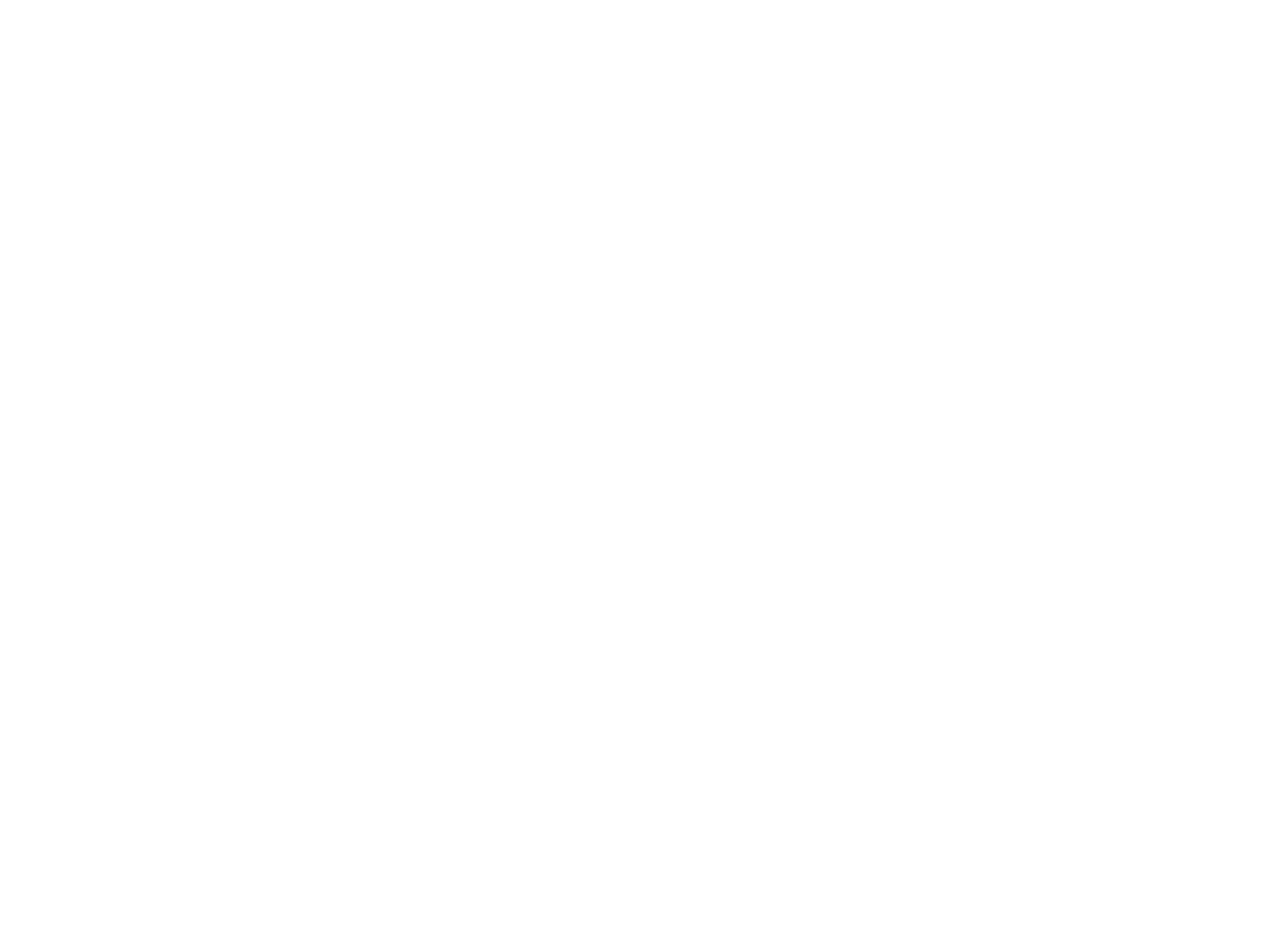
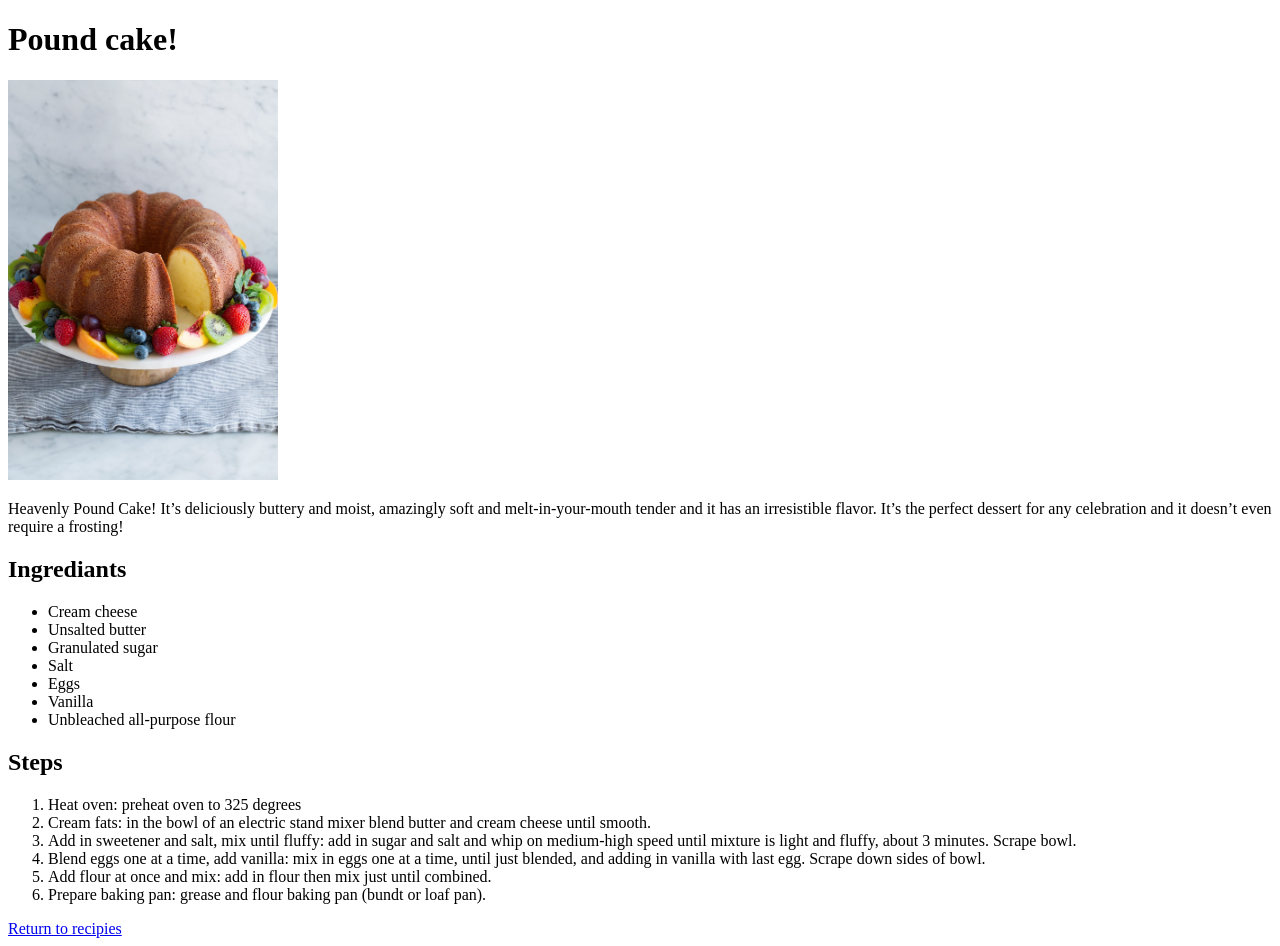
Before and after one commit to mohammadalem/odin-recipes, a plain HTML site: page recipies/Pound cake.html in a window 1280 px wide. Before the commit the page ends 800 px from the top, so only its background shows below. Drawn offline with Linux system fonts and the light colour scheme.

Commit message:
Have done the pound cakez

```diff
--- a/recipies/Pound cake.html
+++ b/recipies/Pound cake.html
@@ -5,6 +5,30 @@
     <title>Pound cake</title>
 </head>
 <body>
-
+    <h1>Pound cake!</h1>
+    <img src="../images/pound-cake-3-3245040330.jpg" height="400px">
+    <p>
+        Heavenly Pound Cake! It’s deliciously buttery and moist, amazingly soft and melt-in-your-mouth tender and it has an irresistible flavor. It’s the perfect dessert for any celebration and it doesn’t even require a frosting!
+    </p>
+    <h2>Ingrediants</h2>
+    <ul>
+        <li>Cream cheese</li>
+        <li>Unsalted butter</li>
+        <li>Granulated sugar</li>
+        <li>Salt</li>
+        <li>Eggs</li>
+        <li>Vanilla</li>
+        <li>Unbleached all-purpose flour</li>
+    </ul>
+    <h2>Steps</h2>
+    <ol>
+        <Li>Heat oven: preheat oven to 325 degrees</Li>
+        <li>Cream fats: in the bowl of an electric stand mixer blend butter and cream cheese until smooth.</li>
+        <li>Add in sweetener and salt, mix until fluffy: add in sugar and salt and whip on medium-high speed until mixture is light and fluffy, about 3 minutes. Scrape bowl.</li>
+        <li>Blend eggs one at a time, add vanilla: mix in eggs one at a time, until just blended, and adding in vanilla with last egg. Scrape down sides of bowl.</li>
+        <li>Add flour at once and mix: add in flour then mix just until combined.</li>
+        <li>Prepare baking pan: grease and flour baking pan (bundt or loaf pan).</li>
+    </ol>
+    <a href="../index.html">Return to recipies</a>
 </body>
 </html>
```
